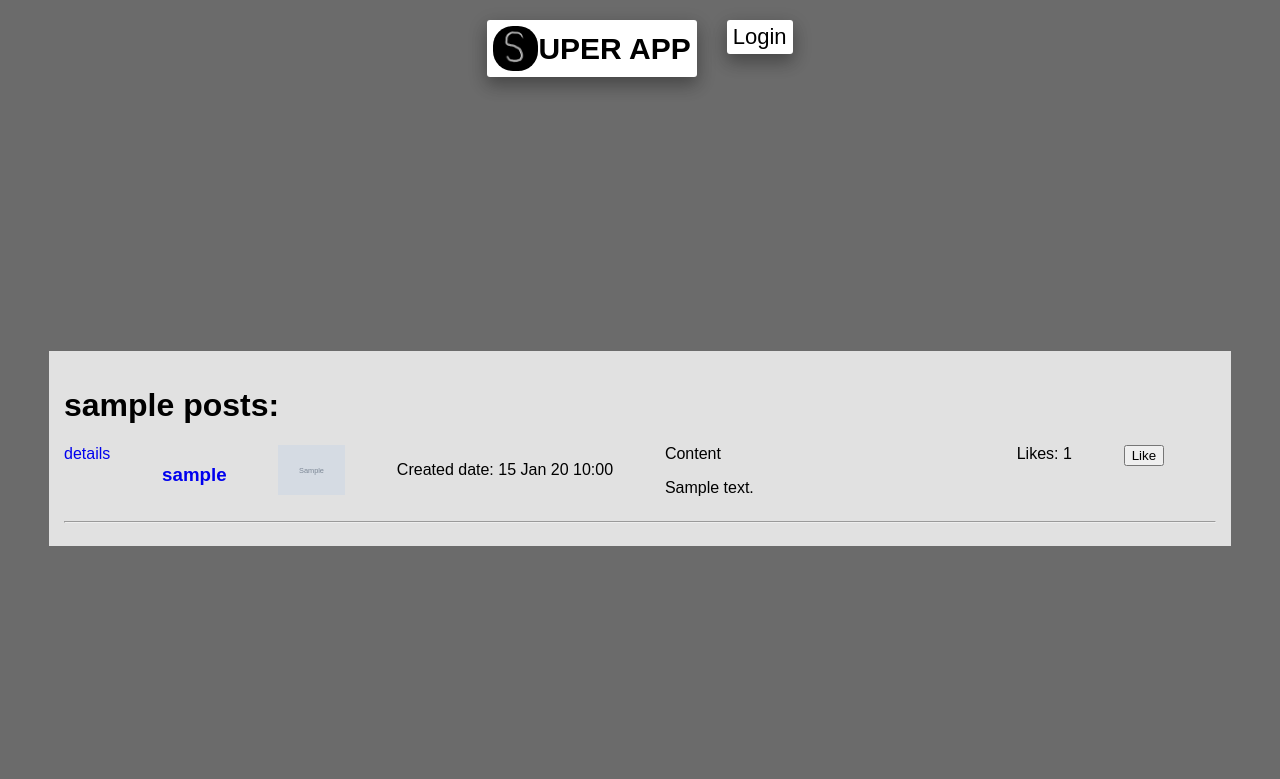
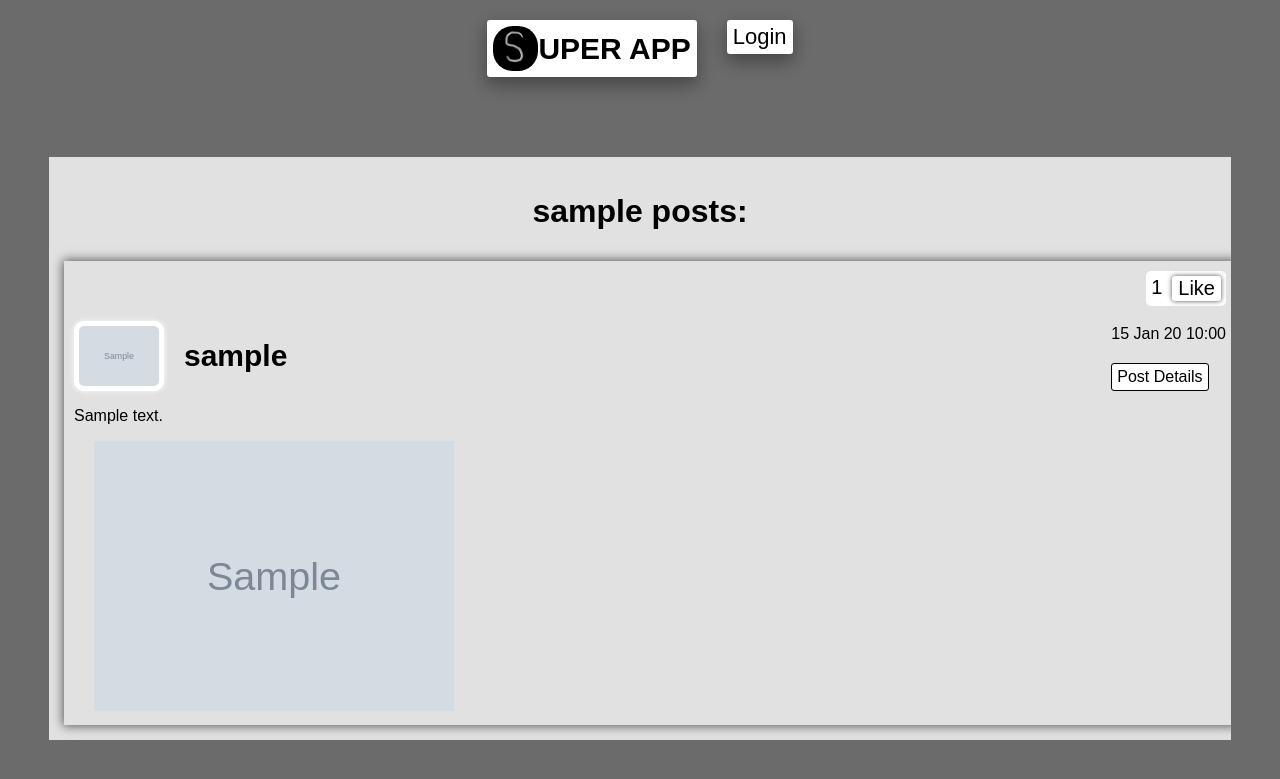
Before and after one commit to Przemek221/pjf_polej, a Django app: a page that uses templates/sampleApp/user_posts.html in a window 1280 px wide. Shown: the top 779 px of the page. Run offline with Django 4.2, Linux system fonts and the light colour scheme; tables that the repository leaves empty hold one stand-in row (values such as "Sample post"); grey boxes marked "Sample" are stand-in pictures; parts of the project's set-up code (start-up, migrations or seed data) failed here and were passed over.

Commit message:
home page and user posts page design

```diff
--- a/sampleApp/views.py
+++ b/sampleApp/views.py
@@ -25,6 +25,10 @@ def xxx(request):
     return render(request, 'sampleApp/index.html', arg)
 
 
+def get_attachments(post_id):
+    return PostAttachment.objects.filter(relatedPost=post_id).all()
+
+
 class DisplayPosts(ListView):
     model = Post
     # by default template name is: appName/modelName_viewType
@@ -35,6 +39,10 @@ class DisplayPosts(ListView):
 
     def get_context_data(self, **kwargs):
         data = super().get_context_data(**kwargs)
+        data['attachments'] = {}
+        for item in data['posts']:
+            attachments = get_attachments(item.id)
+            data['attachments'].update({item.id: attachments})
         return data
 
 
@@ -48,6 +56,14 @@ class DisplayUsersPosts(ListView):
     def get_queryset(self):
         user = get_object_or_404(User, username=self.kwargs.get('username'))
         return Post.objects.filter(creator=user).order_by('-createdDate')
+
+    def get_context_data(self, **kwargs):
+        data = super().get_context_data(**kwargs)
+        data['attachments'] = {}
+        for item in data['posts']:
+            attachments = get_attachments(item.id)
+            data['attachments'].update({item.id: attachments})
+        return data
 
 
 @login_required
--- a/templates/sampleApp/user_posts.html
+++ b/templates/sampleApp/user_posts.html
@@ -1,46 +1,109 @@
 {% extends "sampleApp/base.html" %}
+{% load static %}
+
 {% block head %}
+    <link rel="stylesheet" href="{% static 'styles/post_detail.css' %}">
     <style>
-        .post-creator-img {
-            width: auto;
-            max-height: 50px;
+        #content-wrapper {
+            display: flex;
+            flex-direction: column;
+            gap: 10px;
         }
 
-        .post {
-            display: grid;
-            grid-auto-flow: column;
+        #content-wrapper .post .post-detail-date {
+            display: flex;
+            flex-direction: column-reverse;
+
+            & .post-created-date {
+                height: 50%;
             }
 
-        .post-content-wrapper {
-            width: 300px;
+            & .post-details {
+                height: fit-content;
+                width: fit-content;
+                color: black;
+                border-radius: 3px;
+                background: white;
+                padding: 5px;
+                line-height: 1;
+                font-size: 16px;
+                font-weight: normal;
+                border: 1px solid;
+
+                &:hover {
+                    transform: scale(1.1);
+                    box-shadow: 0 0 2px 0 #505050;
+                }
+            }
+        }
+
+        #content-wrapper .post {
+            width: 100%;
+            max-width: 1200px;
+            margin: auto;
+        }
+
+        #content-wrapper .user-posts-header {
+            text-align: center;
         }
     </style>
 {% endblock %}
+
 {% block content %}
-    <h1>{{ view.kwargs.username }} posts:</h1>
-    <div>
+    <h1 class="user-posts-header">{{ view.kwargs.username }} posts:</h1>
+
     {% for object in posts %}
         <div class="post">
-                <a href="{% url 'post-detail' object.id %}" class="post-details">details</a>
-                <h3>
+            <div class="post-likes-wrapper">
+                <div class="post-likes-counter">{{ object.number_of_likes }}</div>
+                {% include 'sampleApp/like_post.html' %}
+            </div>
+            <div class="post-info-wrapper">
+                <img class="post-creator-img" src="{{ object.creator.userprofile.image.url }}"
+                     alt="post_creator_img">
                 <a href="{% url 'user-posts' object.creator.username %}" class="post-creator">
                     {{ object.creator }}
                 </a>
-                </h3>
-                <img class="post-creator-img" src="{{ object.creator.userprofile.image.url }}" alt="post_creator_img">
-                <p class="post-created-date">Created date: {{ object.createdDate|date:"d M y H:i" }}</p>
+                <div class="post-detail-date">
+                    <a href="{% url 'post-detail' object.id %}" class="post-details"> Post Details </a>
+                    <p class="post-created-date">{{ object.createdDate|date:"d M y H:i" }}</p>
+                </div>
+            </div>
             <div class="post-content-wrapper">
-                    Content
                 <p class="post-content">
                     {{ object.content }}
                 </p>
             </div>
-                <div class="post-likes-counter">Likes: {{ object.number_of_likes }}</div>
-                {% include 'sampleApp/like_post.html' %}
+            <div class="attachments">
+                {% if attachments %}
+                    {% for key, values in attachments.items %}
+                        {% if key == object.id %}
+                            {% for value in values %}
+                                <div class="attachment">
+                                    {% if value.file_type == "image" %}
+                                        <a href="{{ value.attachment.url }}" target="_blank"
+                                           class="img-attachment-link">
+                                            <img src="{{ value.attachment.url }}" alt="{{ value.filename }}">
+                                        </a>
+                                    {% else %}
+                                        <div class="file-attachment">
+                                            <a href="{{ value.attachment.url }}"
+                                               target="_blank">{{ value.filename }}</a>
+                                            <a href="{% url 'download' object.id value.id %}">
+                                                <img src="{% static 'images/download.png' %}" alt="download"
+                                                     class="download-img">
+                                            </a>
                                         </div>
-            <hr>
+                                    {% endif %}
+                                </div>
                             {% endfor %}
+                        {% endif %}
+                    {% endfor %}
+                {% endif %}
             </div>
+        </div>
+    {% endfor %}
+
 
     {% if is_paginated %}
         {% include 'sampleApp/pagination.html' %}
```
Also changed, not shown: templates/sampleApp/home.html (+73 -18 lines). Lines whose indentation alone changed are shown as unchanged.
